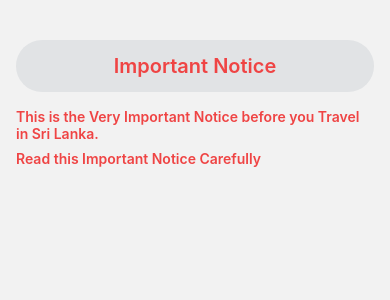
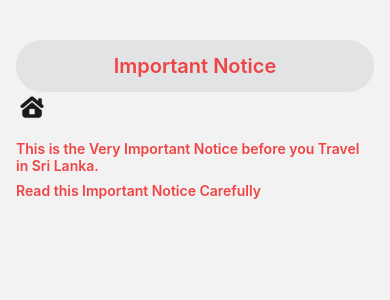
Before and after one commit to BackendExpert/TravelBuddy, a React Native app: screen /Important in a window 390 px wide. Shown: the top 300 px of the page. Built offline with nearby package versions, Linux system fonts and the light colour scheme.

Commit message:
Update
Co-Authored-By: JehanKandy  <jehankandy@gmail.com>

```diff
--- a/assets/API/AllData.json
+++ b/assets/API/AllData.json
@@ -39,7 +39,7 @@
                 "HowtoGo": "drive",
                 "onMap": "https://www.google.com/maps/dir/Torrington+Bus+Station,+Sri+Wickrama+Rajasinghe+Mawatha,+Kandy+20000/''/@7.2732914,80.5945493,14.75z/data=!4m14!4m13!1m5!1m1!1s0x3ae3662bd46208d3:0xc2263e94d26e1293!2m2!1d80.6353741!2d7.292418!1m5!1m1!1s0x3ae368da68aac005:0x2da6d022096b2e83!2m2!1d80.5959915!2d7.2655358!3e0?authuser=0&entry=ttu&g_ep=EgoyMDI0MDgyMy4wIKXMDSoASAFQAw%3D%3D",
                 "Rocomend": "Don't use Tuk Tuk, use PickMe, Uber or Local Bus (red color bus recommended), Tuk Tuk charge very high cost",
-                "TimeRec": "recommended to go at 8.00 am"
+                "TimeRec": "recommended to go at 9.00 am"
             }
 
         ]
--- a/components/DashBoard/Important.js
+++ b/components/DashBoard/Important.js
@@ -1,5 +1,6 @@
 import React from 'react'
-import { View, Text, StyleSheet } from 'react-native'
+import { TouchableOpacity } from 'react-native'
+import { View, Text, StyleSheet, Image } from 'react-native'
 
 const Important = ({ navigation }) => {
   return (
@@ -8,6 +9,15 @@ const Important = ({ navigation }) => {
           <Text className='text-red-500 font-semibold text-xl'>
               Important Notice
           </Text>
+        </View>
+
+        <View>
+          <TouchableOpacity onPress={() => navigation.navigate('Dashboard')}>
+            <Image
+                source={require('../../assets/Home.png')}
+                style={{ height: 32, width: 32 }}
+            />
+          </TouchableOpacity>
         </View>
 
         <View className='my-4'>
```
